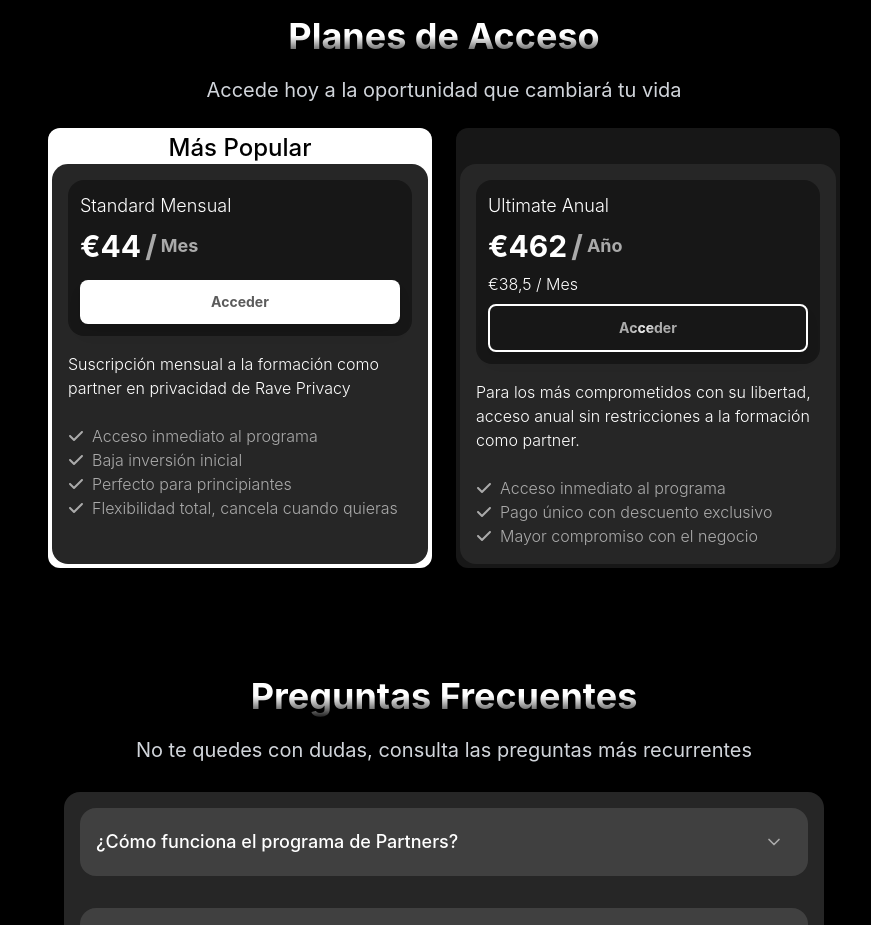
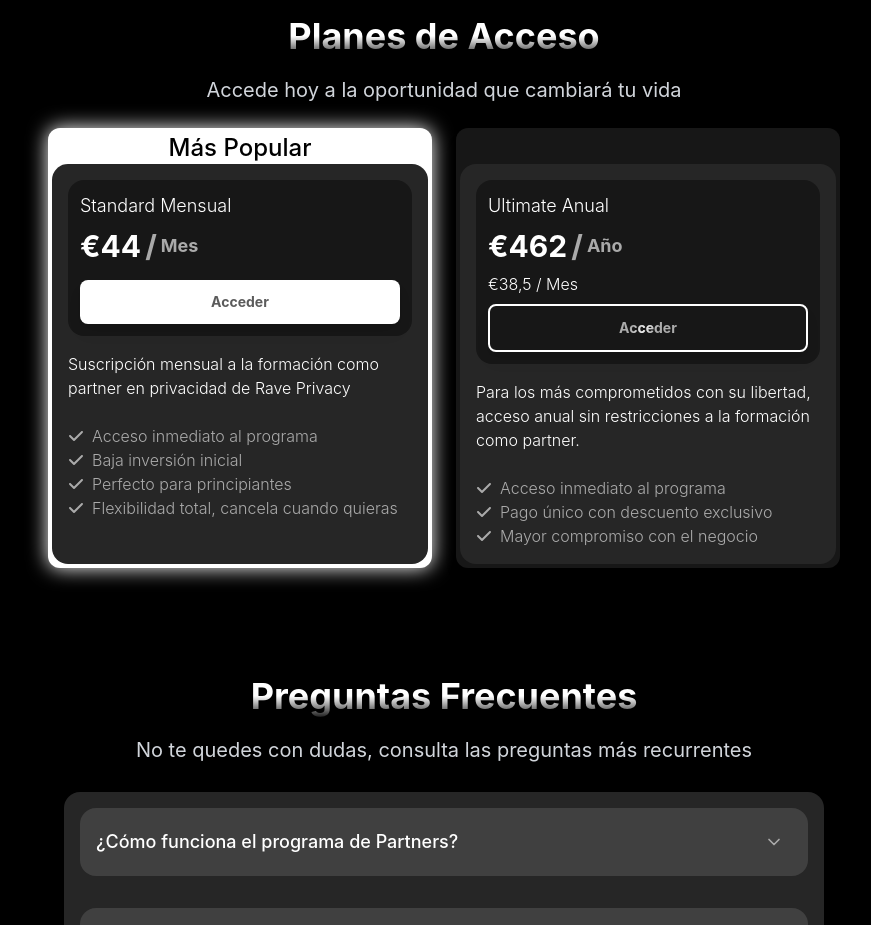
Before and after one commit to adamscontrerasdev/TotalPrivacyDemoDeploy, a Next.js app: page /partners in a window 1280 px wide. Shown: the part 2660-3585 px from the top of the page, without its empty margins (196-1067 px from the left). Built offline with nearby package versions, Linux system fonts and the light colour scheme.

Commit message:
Feat Glow Planes

```diff
--- a/src/app/partners/Sections/Planes.tsx
+++ b/src/app/partners/Sections/Planes.tsx
@@ -57,6 +57,9 @@ const Plan: React.FC<PlanProps> = ({ plan }) => {
       className={`sm:w-96  p-1 rounded-xl shadow-lg flex flex-col items-center justify-center ${
         plan.destacado ? "bg-[#fff] w-full" : "bg-neutral-900"
       }`}
+      style={{
+        boxShadow: plan.destacado ? "0px 0px 20px #fff" : "",
+      }}
     >
       <h2
         className={`font-medium text-black text-base md:text-xl lg:text-2xl flex items-center gap-1 ${
```
